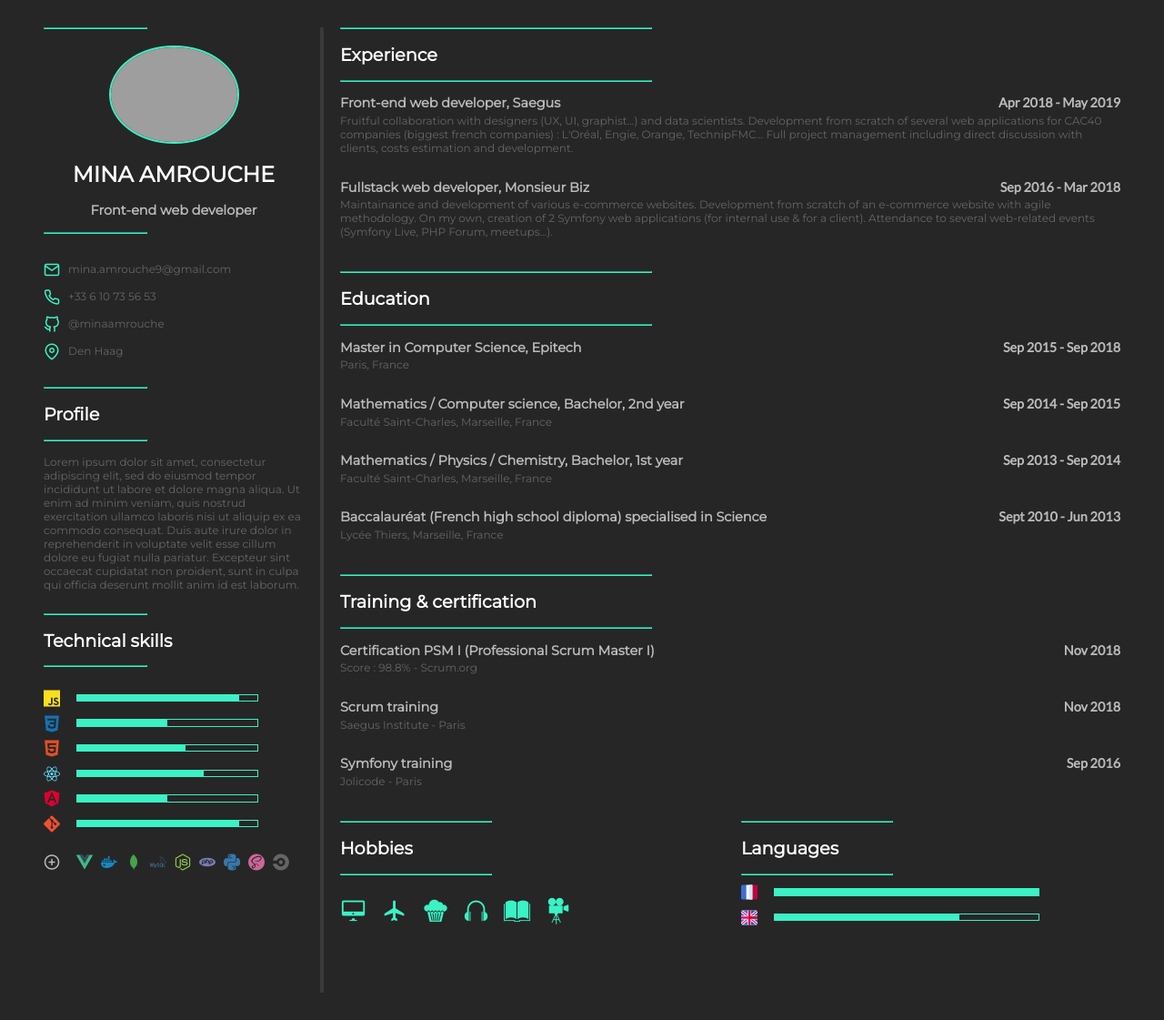
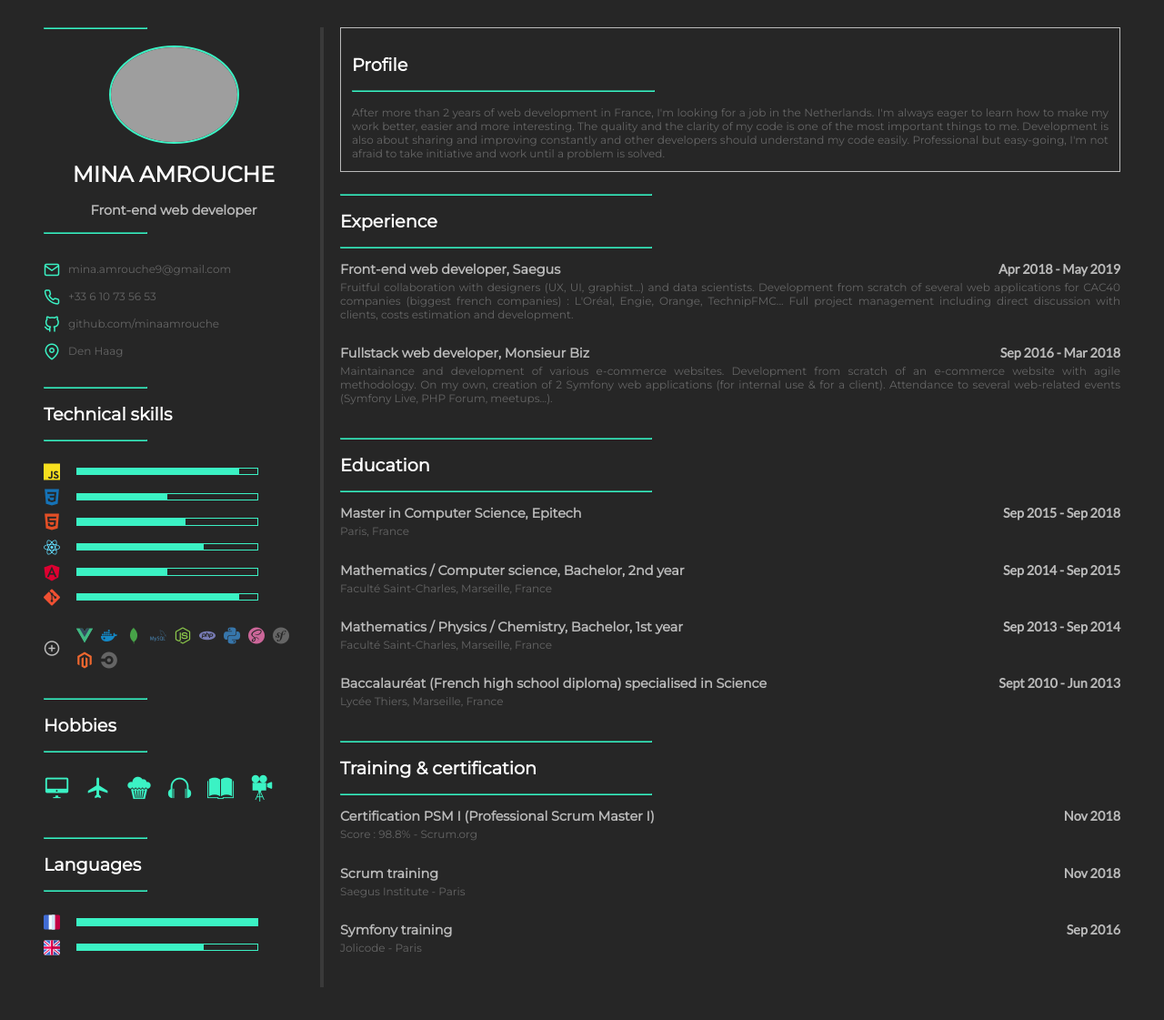
Before and after one commit to MinaAmrouche/curriculum-vitae, a React (Create React App) app in the folder app/: page / in a window 1280 px wide. Shown: the whole page at 91% size. Built offline with nearby package versions, Linux system fonts and the light colour scheme; grey boxes are pictures that could not be loaded.

Commit message:
Move hobbies & languages into introduction & profile into experiences

```diff
--- a/app/src/components/Experiences/Experiences.js
+++ b/app/src/components/Experiences/Experiences.js
@@ -2,8 +2,6 @@ import React from "react";
 import "./Experiences.scss";
 import Separator from "../Separator/Separator";
 import Item from "../Item/Item";
-import HobbiesList from "../HobbiesList/HobbiesList";
-import SkillItem from "../SkillItem/SkillItem";
 
 const Experiences = () => {
   const experiences = [
@@ -60,28 +58,19 @@ const Experiences = () => {
       content: "Jolicode - Paris"
     }
   ];
-  const hobbies = [
-    {
-      name: "icon-monitor"
-    },
-    {
-      name: "icon-plane"
-    },
-    {
-      name: "icon-cake"
-    },
-    {
-      name: "icon-headphones"
-    },
-    {
-      name: "icon-book"
-    },
-    {
-      name: "icon-camera"
-    }
-  ];
+  const profile =
+    "After more than 2 years of web development in France, I'm looking for a job in the Netherlands. I'm always eager to learn how to make my work better, easier and more interesting. The quality and the clarity of my code is one of the most important things to me. Development is also about sharing and improving constantly and other developers should understand my code easily. Professional but easy-going, I'm not afraid to take initiative and work until a problem is solved.";
+
   return (
     <div className="Experiences">
+      <div className="Experiences__profile">
+        <h2>Profile</h2>
+        <Separator />
+
+        <br />
+        {profile}
+      </div>
+
       <div className="Experiences__section">
         <Separator />
         <h2>Experience</h2>
@@ -118,21 +107,6 @@ const Experiences = () => {
           );
         })}
       </div>
-      <div className="Experiences__two-columns">
-        <div className="Experiences__section">
-          <Separator />
-          <h2>Hobbies</h2>
-          <Separator />
-          <HobbiesList icons={hobbies} />
-        </div>
-        <div className="Experiences__section">
-          <Separator />
-          <h2>Languages</h2>
-          <Separator />
-          <SkillItem icon="icon-france" iconPaths="4" percentage="100" />
-          <SkillItem icon="icon-uk" iconPaths="15" percentage="70" />
-        </div>
-      </div>
     </div>
   );
 };
--- a/app/src/components/Experiences/Experiences.scss
+++ b/app/src/components/Experiences/Experiences.scss
@@ -4,6 +4,13 @@
   flex: 3;
   border-left: 2px solid $medium-grey;
   padding: 0 1.5em;
+  text-align: justify;
+
+  &__profile {
+    border: 1px solid $light-grey-2;
+    padding: 1em;
+    margin-bottom: 2em;
+  }
 
   &__section {
     margin-bottom: 3em;
--- a/app/src/components/Introduction/Introduction.js
+++ b/app/src/components/Introduction/Introduction.js
@@ -5,6 +5,7 @@ import Separator from "../Separator/Separator";
 import ContactItem from "../ContactItem/ContactItem";
 import SkillItem from "../SkillItem/SkillItem";
 import SkillsList from "../SkillsList/SkillsList";
+import HobbiesList from "../HobbiesList/HobbiesList";
 
 const Introduction = () => {
   const pictos = [
@@ -34,9 +35,36 @@ const Introduction = () => {
       name: "icon-sass"
     },
     {
+      name: "icon-symfony"
+    },
+    {
+      name: "icon-magento"
+    },
+    {
       name: "icon-circleci"
     }
   ];
+  const hobbies = [
+    {
+      name: "icon-monitor"
+    },
+    {
+      name: "icon-plane"
+    },
+    {
+      name: "icon-cake"
+    },
+    {
+      name: "icon-headphones"
+    },
+    {
+      name: "icon-book"
+    },
+    {
+      name: "icon-camera"
+    }
+  ];
+
   return (
     <div className="Introduction">
       <div className="Introduction__section">
@@ -52,20 +80,9 @@ const Introduction = () => {
         <div className="Introduction__contact">
           <ContactItem picto="icon-mail" content="mina.amrouche9@gmail.com" />
           <ContactItem picto="icon-phone" content="+33 6 10 73 56 53" />
-          <ContactItem picto="icon-github" content="@minaamrouche" />
+          <ContactItem picto="icon-github" content="github.com/minaamrouche" />
           <ContactItem picto="icon-map-pin" content="Den Haag" />
         </div>
-      </div>
-      <div className="Introduction__section">
-        <Separator />
-        <h2>Profile</h2>
-        <Separator />
-        <br />
-        Lorem ipsum dolor sit amet, consectetur adipiscing elit, sed do eiusmod tempor incididunt ut labore et dolore
-        magna aliqua. Ut enim ad minim veniam, quis nostrud exercitation ullamco laboris nisi ut aliquip ex ea commodo
-        consequat. Duis aute irure dolor in reprehenderit in voluptate velit esse cillum dolore eu fugiat nulla
-        pariatur. Excepteur sint occaecat cupidatat non proident, sunt in culpa qui officia deserunt mollit anim id est
-        laborum.
       </div>
       <div className="Introduction__section">
         <Separator />
@@ -80,6 +97,20 @@ const Introduction = () => {
         <SkillItem icon="icon-git" percentage="90"></SkillItem>
         <SkillsList icons={pictos} />
       </div>
+      <div className="Introduction__section">
+        <Separator />
+        <h2>Hobbies</h2>
+        <Separator />
+        <HobbiesList icons={hobbies} />
+      </div>
+      <div className="Introduction__section">
+        <Separator />
+        <h2>Languages</h2>
+        <Separator />
+        <br />
+        <SkillItem icon="icon-france" iconPaths="4" percentage="100" />
+        <SkillItem icon="icon-uk" iconPaths="15" percentage="70" />
+      </div>
     </div>
   );
 };
```
